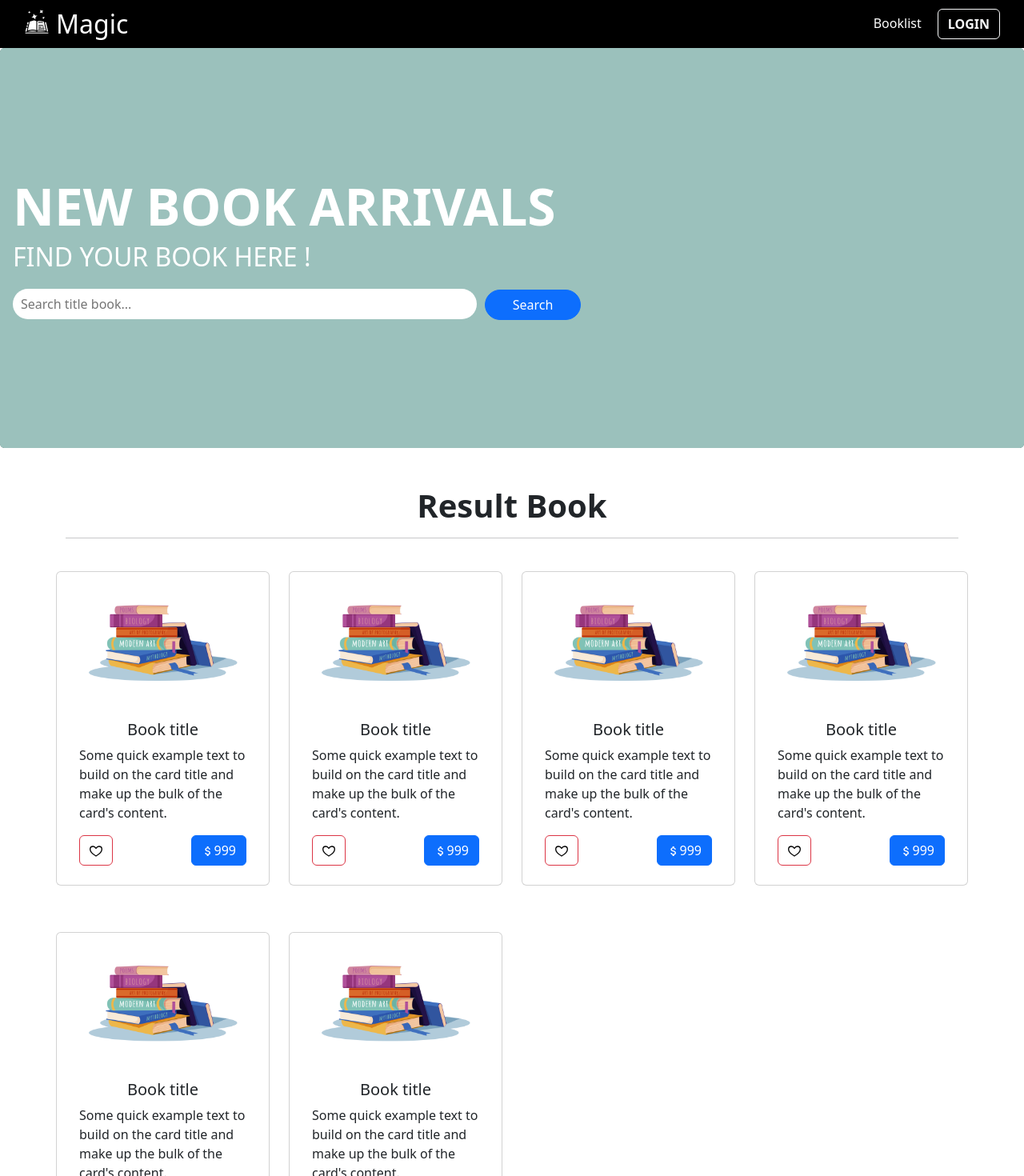
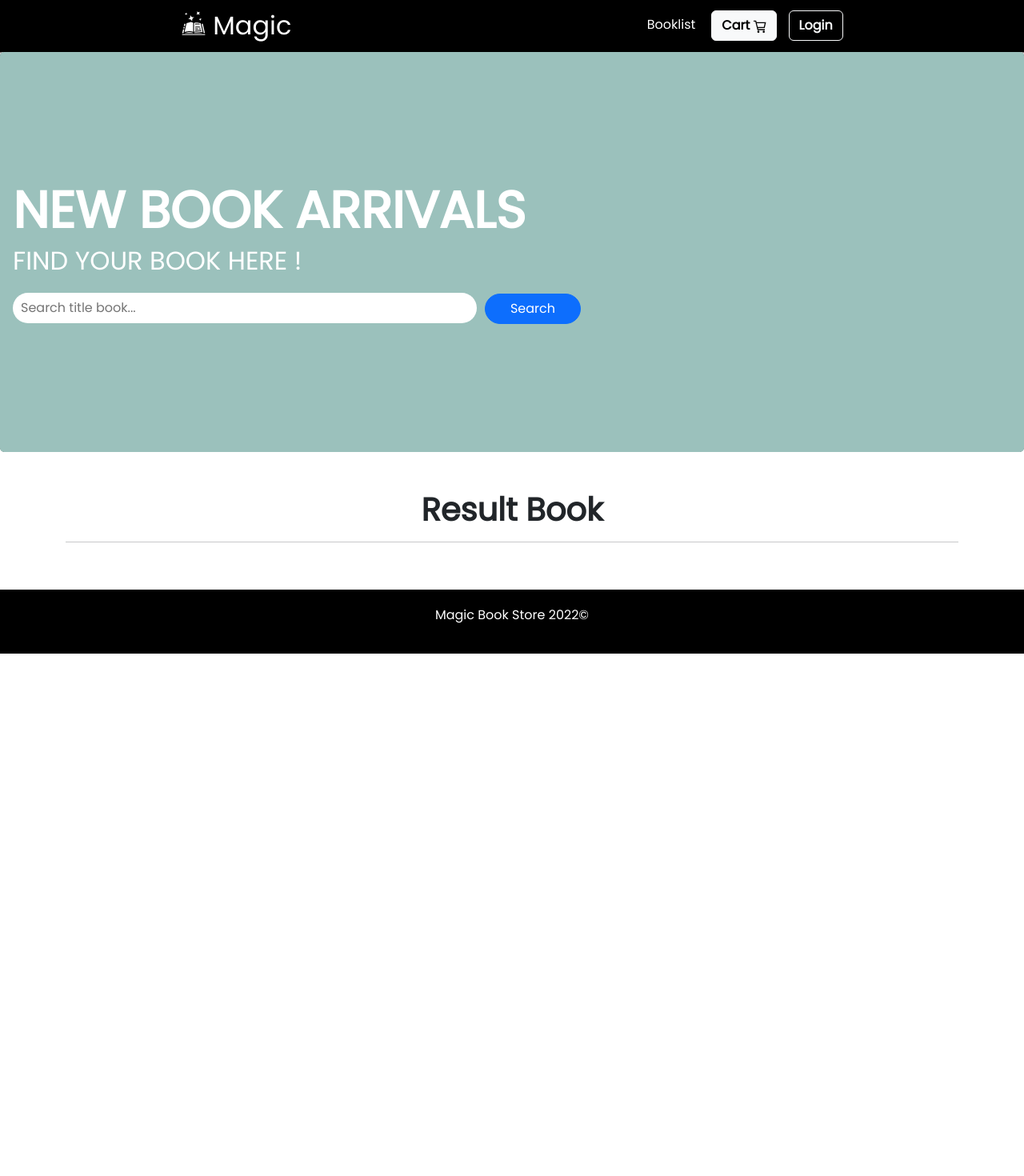
Before and after one commit to limlim21/BooksStore_Project, a React (Create React App) app: page / in a window 1280 px wide. Shown: the top 1470 px of the page at 80% size. After the commit the page ends 817 px from the top, so only its background shows below. Built offline with nearby package versions, Linux system fonts and the light colour scheme; a web font is replaced by a local one.

Commit message:
add search func

```diff
--- a/package.json
+++ b/package.json
@@ -12,8 +12,9 @@
     "react-bootstrap": "^2.5.0",
     "react-dom": "^18.2.0",
     "react-icons": "^4.4.0",
+    "react-loading-skeleton": "^3.1.0",
+    "react-redux": "^8.0.4",
     "react-router": "^6.4.2",
-    "react-redux": "^8.0.4",
     "react-router-dom": "^6.4.2",
     "react-scripts": "5.0.1",
     "redux-persist": "^6.0.0",
--- a/src/API.js
+++ b/src/API.js
@@ -1,5 +1,6 @@
-export const API_URL = "https://example-data.draftbit.com/books?_limit=70";
-//export const API_URL = 'https://www.googleapis.com/books/v1/volumes?q=react&key=AIzaSyCLsjHheFJXHh4NkOpKTlfYOM8orIsHLNA'+'&maxResults=40';
+export const API_URL = "https://example-data.draftbit.com/books?_limit=90";
+//export const API_URL =
+//  "https://www.googleapis.com/books/v1/volumes?q=react&key=AIzaSyCLsjHheFJXHh4NkOpKTlfYOM8orIsHLNA";
 
 /*
 import axios from "axios";
--- a/src/App.css
+++ b/src/App.css
@@ -41,19 +41,29 @@
   box-sizing: border-box;
   padding: 0;
   margin: 0;
+  font-family: 'Poppins', sans-serif;
 }
 
 .new-navbar{
   width: 100%;
-  height: 60px;
-  background: black;
-  color: white;
+  height: 65px;
+  background: rgb(0, 0, 0);
+  color: rgb(255, 255, 255);
+
   display: flex;
   align-items: center;
-  justify-content: space-between;
+  justify-content: space-around;
   padding-top: 15px;
   padding-left: 30px;
   padding-right: 30px;
+
+  position: sticky;
+  transition: all 0s ease 0s;
+  outline: gray dashed 1px;
+  box-sizing: border-box;
+  box-shadow: gray 0px 6px 10px 0px;
+
+
 }
 
 .footer{
@@ -72,6 +82,7 @@
   /*display: grid;
   grid-template-columns: repeat(2, 1fr);
   */
+
 }
 
 .Header {
@@ -80,11 +91,14 @@
   /*display: grid;
   grid-template-columns: repeat(2, 1fr);
   */
+
 }
 
 .card-img-overlay{
   background-color: #9bc1bc;
+
 }
+
 
 input {
   align-items: center;
@@ -147,9 +161,13 @@ input {
 
 .rating-icon {
   color: #edae49;
-  margin-left: 10px;
-  margin-right: 10px;
 }
+
+.rating-text {
+  color: black;
+  margin-left: 5px;
+}
+
 
 .container{
   width: 65%;
@@ -174,22 +192,26 @@ input {
   background-color: #edae49;
 }
 
-.cd-book{
+.cd-content{
   background-color: var(--secondary-color);
   border-radius: 1rem;
   padding: 0.5rem;
   margin-bottom: 10px;
-  transition: .5s;
-  text-align: center;
+  transition: .1s;
+  text-align: left;
   position: relative;
 }
 
-.cd-book:hover{
+.cd-content:hover{
   box-shadow: 16px 24px 30px -6px rgba(212,185,150,.5);
 -webkit-box-shadow: 16px 24px 30px -6px rgba(212,185,150,.5);
 -moz-box-shadow: 16px 24px 30px -6px rgba(212,185,150,.5);
 }
 
-.cd-book p {
-  text-align: left
+.card-text-price{
+  color: #00798cff;
 }
+
+.buttons button {
+  margin-left: 10px;
+}
--- a/src/App.js
+++ b/src/App.js
@@ -16,7 +16,7 @@ function App() {
       <Routes>
         <Route path="/" exact element={<Home />} />
         <Route path="/book" exact element={<Booklist />} />
-        <Route path="/book/:id" exact element={<BookDetails />} />
+        <Route path="/detail/:id" exact element={<BookDetails />} />
         <Route path="/favorites" exact element={<Favorites />} />
         <Route path="/login" exact element={<Login />} />
       </Routes>
--- a/src/Components/Book.jsx
+++ b/src/Components/Book.jsx
@@ -2,26 +2,47 @@ import React from "react";
 import "../../src/App.css";
 import { GrFavorite } from "react-icons/gr";
 import { MdOutlineAttachMoney } from "react-icons/md";
+import { AiFillStar } from "react-icons/ai";
 
-const Book = () => {
+//API Book-Google
+
+const Book = ({ book }) => {
+  console.log(book);
+  return (
+    <>
+      {book.map((item) => {
+        const cover = item.volumeInfo.imageLinks.smallThumbnail;
+        const authors = item.volumeInfo.authors;
+        const titleBook = item.volumeInfo.title;
+        const rating = item.volumeInfo.averageRating;
+        //const amount = item.saleInfo.listPrice.amount;
+        if (cover !== undefined) {
           return (
             <>
               <div className="row justify-content-center">
-        <div className="card cd-book" style={{ width: "18rem" }}>
-          <img src="/images/book.jpg" className="card-img-top" alt="..." />
+                <div className="card cd-content" style={{ width: "18rem" }}>
+                  <img src={cover} className="card-img-top" alt="..." />
                   <div className="card-body">
-            <h5 className="card-title">Book title</h5>
-            <p className="card-text">
-              Some quick example text to build on the card title and make up the
-              bulk of the card's content.
-            </p>
+                    <p className="card-text">{authors}</p>
+                    <h6 className="card-title">
+                      <b>{titleBook}</b>
+                    </h6>
+                    <h6 className="card-text-price">
+                      <b>IDR 50.000</b>
+                    </h6>
+                    <h5 className="rating-icon d-flex flex-row justify-content-start">
+                      <AiFillStar />
+                      <h6 className="rating-text">{rating}</h6>
+                    </h5>
                     <div className="d-flex flex-row justify-content-between">
-              <a href="#" className="btn btn-outline-danger fav-btn">
+                      <a
+                        href="/favorites"
+                        className="btn btn-outline-danger btn-count fav-btn"
+                      >
                         <GrFavorite />
                       </a>
-              <a href="/login" className="btn btn-primary buy-btn">
-                <MdOutlineAttachMoney />
-                999
+                      <a href="/detail/:id" className="btn btn-primary buy-btn">
+                        See Details
                       </a>
                     </div>
                   </div>
@@ -29,6 +50,59 @@ const Book = () => {
               </div>
             </>
           );
+        }
+      })}
+    </>
+  );
 };
 
+//API Book-1
+/*
+const Book = ({ book }) => {
+  console.log(book);
+  return (
+    <>
+      {book.map((data) => {
+        const cover = data.image_url;
+        const author = data.authors;
+        const title = data.title;
+        const rating = data.rating;
+
+        return (
+          <>
+            <div className="row justify-content-center">
+              <div className="card cd-content" style={{ width: "18rem" }}>
+                <img src={cover} className="card-img-top" alt="..." />
+                <div className="card-body">
+                  <p className="card-text">{author}</p>
+                  <h5 className="card-title">{title}</h5>
+                  <p className="card-text-price">
+                    <b>IDR 50.000</b>
+                  </p>
+                  <h5 className="rating-icon d-flex flex-row justify-content-start">
+                    <AiFillStar />
+                    <h6 className="rating-text">{rating}</h6>
+                  </h5>
+                  <div className="d-flex flex-row justify-content-between">
+                    <a
+                      href="/favorites"
+                      className="btn btn-outline-danger btn-count fav-btn"
+                    >
+                      <GrFavorite />
+                    </a>
+                    <a href="/detail/:id" className="btn btn-primary buy-btn">
+                      See Details
+                    </a>
+                  </div>
+                </div>
+              </div>
+            </div>
+          </>
+        );
+      })}
+    </>
+  );
+};
+*/
+
 export default Book;
--- a/src/Components/Nav/Navbar.css
+++ b/src/Components/Nav/Navbar.css
@@ -41,10 +41,12 @@
     color: #edae49;
 }
 
+
 .nav-icon {
     margin-top: 5px;
     margin-right: 8px;
 }
+
 
 .nav-menu {
     display: flex;
--- a/src/Components/Nav/NewNavbar.jsx
+++ b/src/Components/Nav/NewNavbar.jsx
@@ -3,6 +3,7 @@ import React, { useState } from "react";
 import { GiSpellBook } from "react-icons/gi";
 import { Link } from "react-router-dom";
 import { Button } from "react-bootstrap";
+import { GrCart } from "react-icons/gr";
 
 const NewNavbar = () => {
   const [click, setClick] = useState(false);
@@ -21,11 +22,26 @@ const NewNavbar = () => {
               Booklist
             </Link>
           </li>
+          <li className="nav-btn cart-btn" style={{ marginRight: "15px" }}>
+            {button ? (
+              <Link to="/" className="btn-link">
+                <Button variant="light">
+                  <b>Cart</b> <GrCart />
+                </Button>
+              </Link>
+            ) : (
+              <Link to="/" className="btn-link">
+                <Button variant="outline-light" size="sm">
+                  Cart
+                </Button>
+              </Link>
+            )}
+          </li>
           <li className="nav-btn">
             {button ? (
               <Link to="/login" className="btn-link">
                 <Button variant="outline-light">
-                  <b>LOGIN</b>
+                  <b>Login</b>
                 </Button>
               </Link>
             ) : (
--- a/src/Components/Pages/BookDetails.jsx
+++ b/src/Components/Pages/BookDetails.jsx
@@ -1,5 +1,5 @@
 import React from "react";
-//import '../App';
+import "../../App";
 
 const BookDetails = () => {
   return <div>BookDetails</div>;
--- a/src/Components/Pages/Home.jsx
+++ b/src/Components/Pages/Home.jsx
@@ -10,13 +10,30 @@ import Booklist from "./Booklist";
 const Home = () => {
   const [search, setSearch] = useState("");
   const [bookData, setData] = useState([]);
+  const [loading, setLoading] = useState(false);
   const searchBook = (evt) => {
     if (evt.key === "Enter") {
       axios
-        .get("https://example-data.draftbit.com/books?_limit=10")
+        //API book-1
+        //.get("https://example-data.draftbit.com/books?_limit=12" + search)
+
+        //API book-google
+        .get(
+          "https://www.googleapis.com/books/v1/volumes?q=" +
+            search +
+            "&key=AIzaSyCLsjHheFJXHh4NkOpKTlfYOM8orIsHLNA" +
+            "&maxResults=12"
+        )
+        //.then((res) => console.log(res.data.items))
+        //.catch((err) => console.log(err));
+        //.then((res) => setData(res.data))
         .then((res) => setData(res.data.items))
         .catch((err) => console.log(err));
     }
+  };
+
+  const Loading = () => {
+    return <>Loading....</>;
   };
 
   return (
@@ -49,14 +66,12 @@ const Home = () => {
               <hr />
             </div>
           </div>
+          {/*<div className="row justify-content-center">
+            {loading ? <Loading /> : <searchBook />}
+          </div>*/}
         </div>
         <div className="container d-grid gap-5">
-          <Book />
-          <Book />
-          <Book />
-          <Book />
-          <Book />
-          <Book />
+          <Book book={bookData} />
         </div>
       </div>
     </>
```
Also changed, not shown: src/Components/Pages/Booklist.jsx (+159 -13 lines), 1 other file (tests, documents, lock files or other folders). Lines whose indentation alone changed are shown as unchanged.
